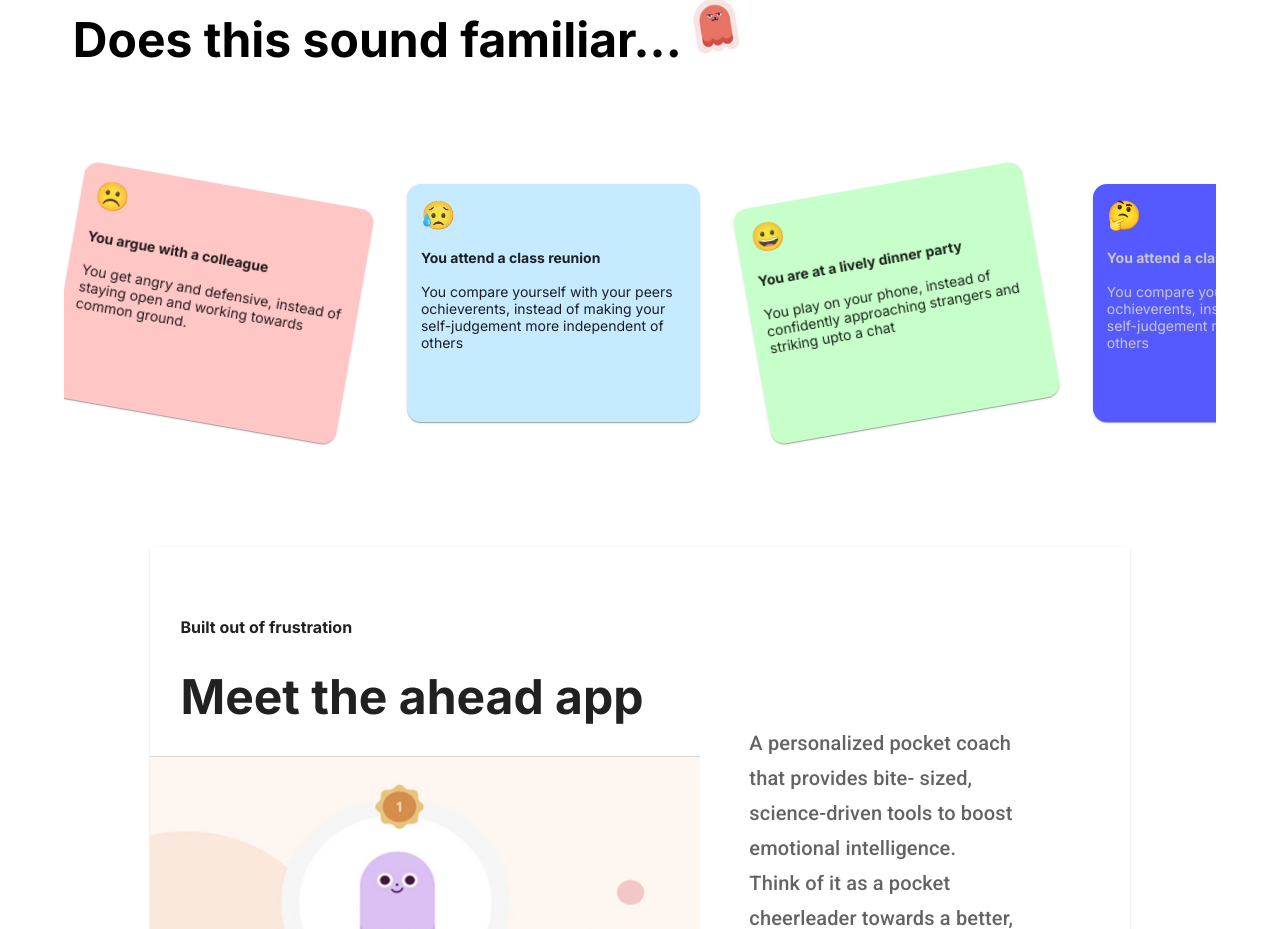
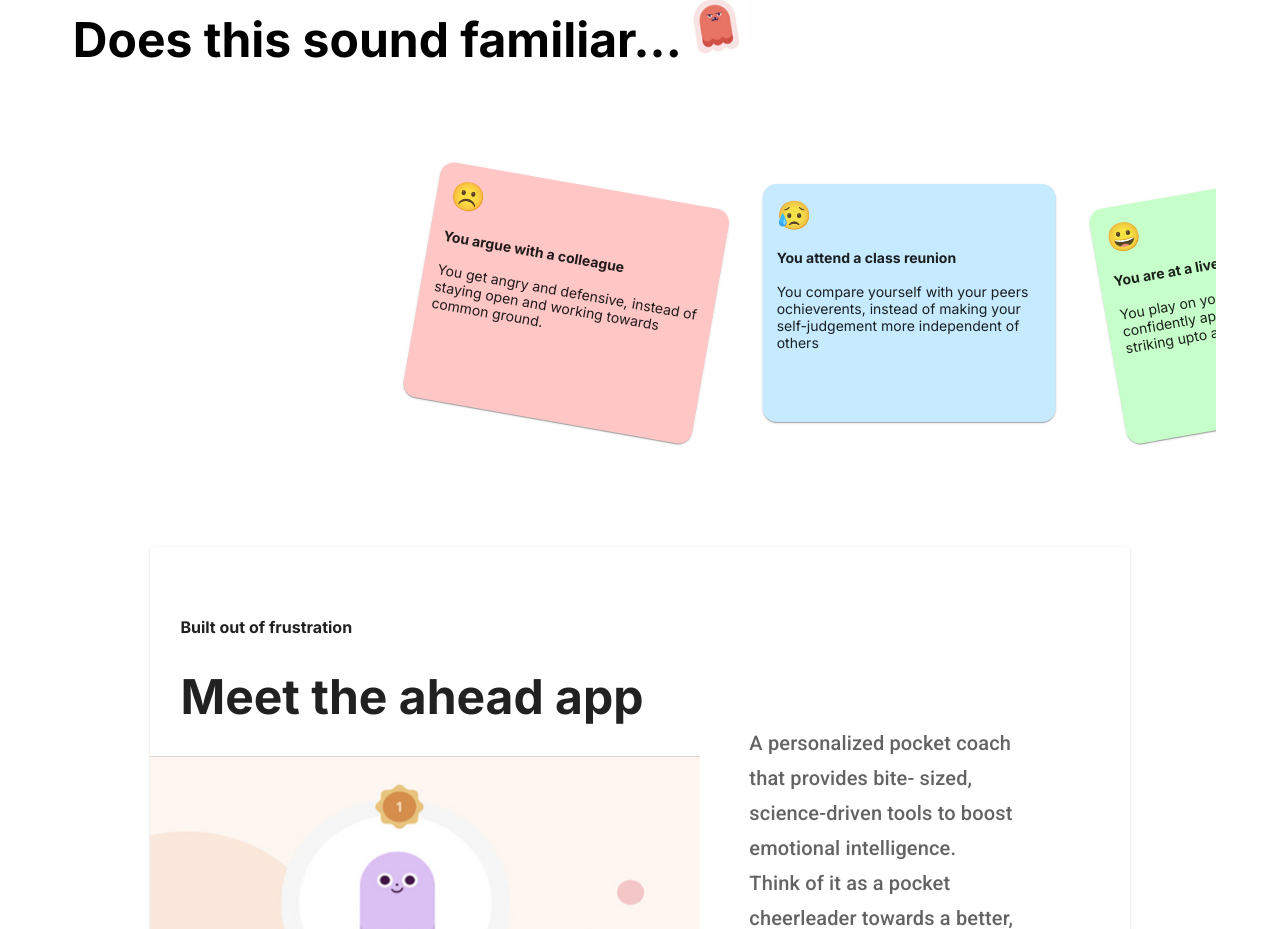
Before and after one commit to arijitmandal10/ahead-app, a Next.js app: page / in a window 1280 px wide. Shown: the part 980-1909 px from the top of the page. Built offline with nearby package versions, Linux system fonts and the light colour scheme.

Commit message:
CardSlider animation

```diff
--- a/app/components/CardSlider/CardSlider.jsx
+++ b/app/components/CardSlider/CardSlider.jsx
@@ -11,6 +11,8 @@
 
 const CardSlider = () => {
 	const pElementRef = useRef(null);
+	const cardContainerRef = useRef(null);
+
 	const [ref, inView] = useInView({
 		triggerOnce: false, // Allow the animation to run each time it's in view
 		threshold: 0.5, // Adjust the threshold as needed
@@ -36,6 +38,35 @@
 		}
 	}, [inView]);
 
+	useEffect(() => {
+		const cardContainer = cardContainerRef.current;
+		const pElement = pElementRef.current;
+
+		if (inView) {
+			const cardWidth = pElement.clientWidth;
+			const containerWidth = cardContainer.clientWidth;
+
+			const animation = gsap.fromTo(
+				cardContainer,
+				{ x: containerWidth }, // Start with initial x position outside the container
+				{
+					x: -containerWidth, // Move to the left by the width of the container
+					duration: 10, // Adjust the duration as needed
+					ease: 'linear',
+					repeat: -1, // Repeat the animation infinitely
+				},
+			);
+
+			// Pause the animation when not in view
+			ScrollTrigger.create({
+				trigger: pElement,
+				start: 'top center',
+				end: 'bottom center',
+				onEnter: () => animation.play(),
+				onLeaveBack: () => animation.pause(),
+			});
+		}
+	}, [inView]);
 	return (
 		<div className={styles.cardslider}>
 			<div ref={ref}>
@@ -45,7 +76,7 @@
 				</p>
 			</div>
 
-			<div className={styles.cardContainer}>
+			<div className={styles.cardContainer} ref={cardContainerRef}>
 				{' '}
 				<Card sx={{ background: '#ffc6c6', transform: 'rotate(10deg)' }}>
 					{' '}
--- a/app/components/CardSlider/cardslider.module.css
+++ b/app/components/CardSlider/cardslider.module.css
@@ -3,6 +3,7 @@
 	font-weight: 700;
 	width: 85%;
 	margin: 65px auto;
+	transition: transform 1s ease-in-out; /* Transition for sliding effect */
 }
 
 .cardslider.in-viewport > div > p {
@@ -15,15 +16,6 @@
 	margin: auto;
 	gap: 40px;
 	padding: 55px 0px;
-	overflow-x: scroll; /* Enable horizontal scrolling when content overflows */
-	scrollbar-width: none; /* Firefox */
-	-ms-overflow-style: none; /* Internet Explorer/Edge */
-	animation: scrollRight 10s linear infinite;
-}
-
-.cardContainer::-webkit-scrollbar {
-	/* Webkit (Safari, Chrome) scrollbar */
-	display: none; /* Hide the scrollbar */
 }
 
 .cardContainer > div {
```
